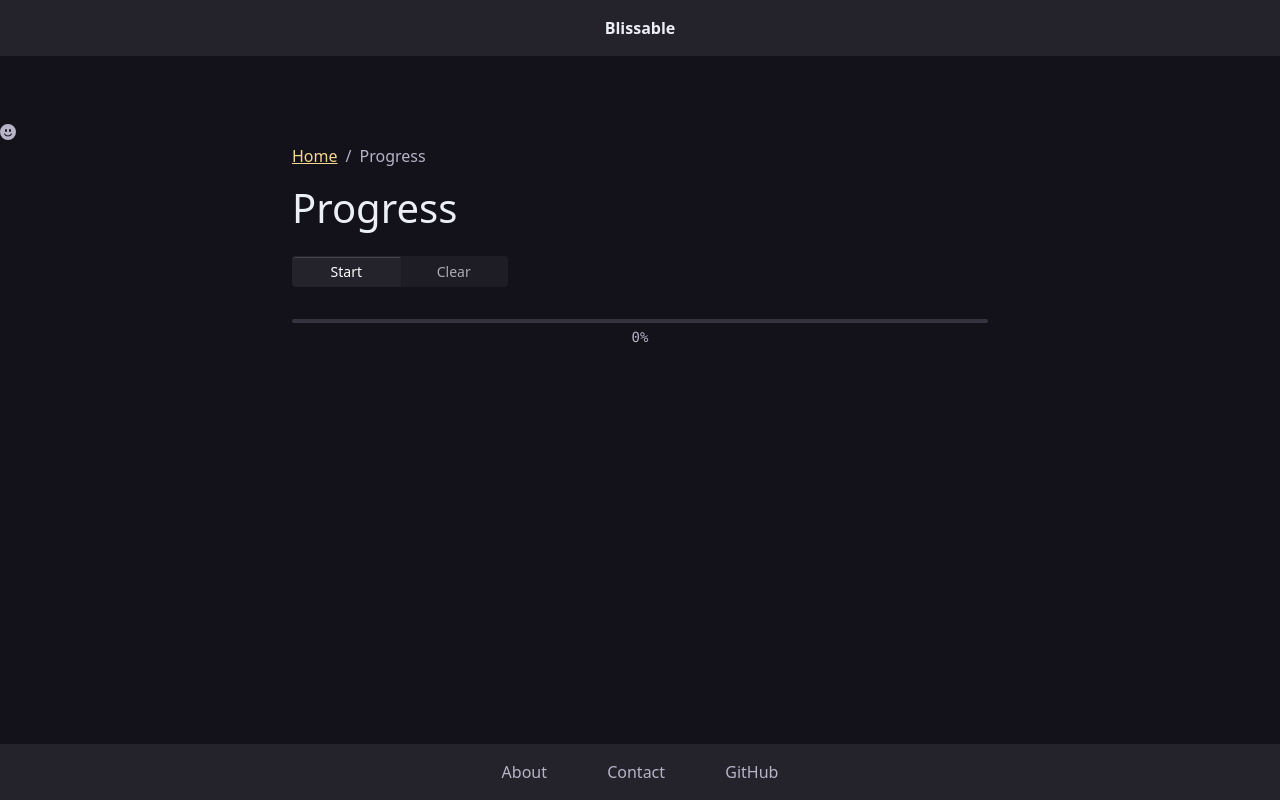
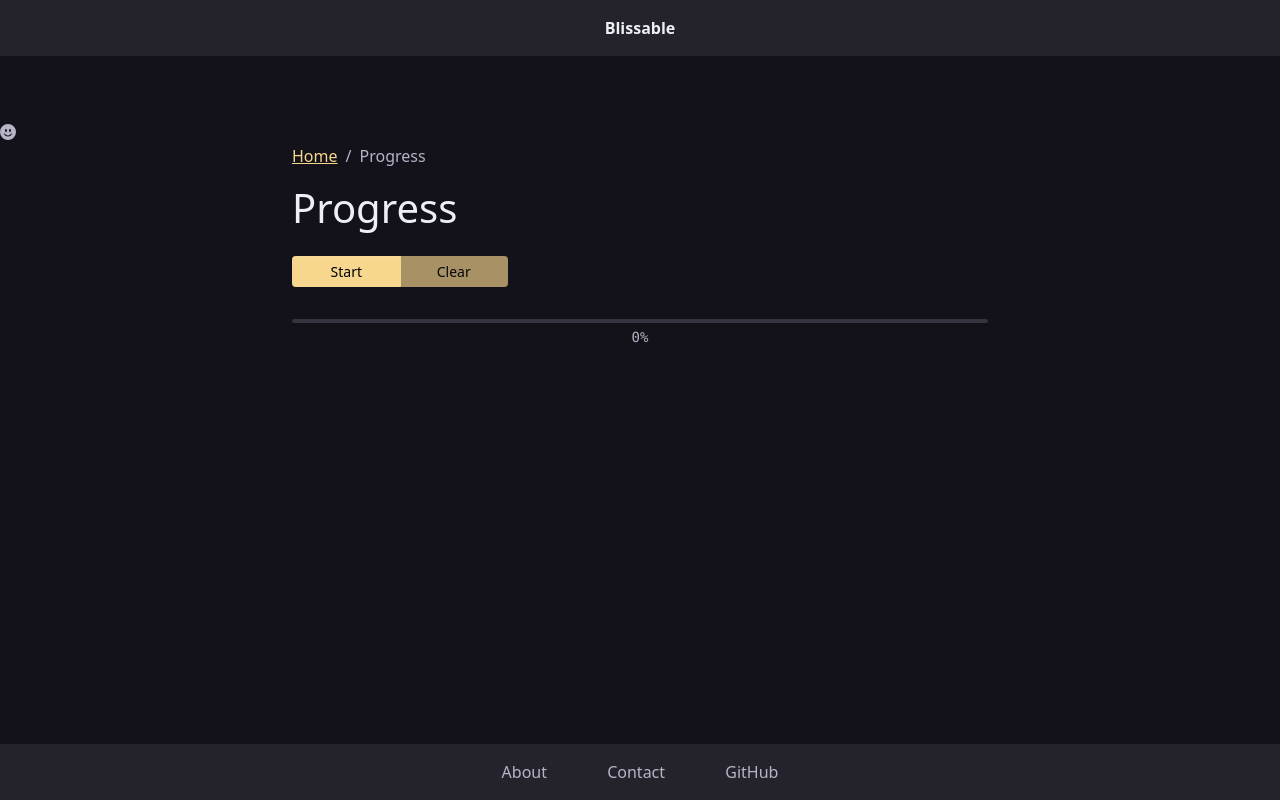
Before and after one commit to jamband/blissable, a SvelteKit app: page /progress in a window 1280 px wide. Built offline with nearby package versions, Linux system fonts and the light colour scheme.

Commit message:
Improve some button styles

```diff
--- a/src/components/button/component.svelte
+++ /dev/null
@@ -1,12 +0,0 @@
-<script lang="ts">
-  export let disabled = false;
-</script>
-
-<button
-  {...$$restProps}
-  type="button"
-  class="btn {$$props.class || ''}"
-  {disabled}
-  aria-disabled={disabled}
-  on:click><slot /></button
->
--- a/src/components/button/index.ts
+++ /dev/null
@@ -1 +0,0 @@
-export { default as Button } from "./component.svelte";
--- a/src/routes/alert/+page.svelte
+++ b/src/routes/alert/+page.svelte
@@ -1,6 +1,5 @@
 <script lang="ts">
   import { Alert } from "../../components/alert";
-  import { Button } from "../../components/button";
   import { APP_DESCRIPTION } from "../../constants/app";
   import { IconInfoCircleFill } from "../../icons";
   import { Page } from "../../layouts/page";
@@ -13,7 +12,8 @@
 <Page title="Alert" />
 <h1>Alert</h1>
 <div class="my-3 text-end">
-  <Button on:click={reload} class="btn-dark">Reload</Button>
+  <button type="button" class="btn btn-primary" on:click={reload}>Reload</button
+  >
 </div>
 <Alert class="show bg-dark" dismissible>
   <IconInfoCircleFill />
--- a/src/routes/modal/+page.svelte
+++ b/src/routes/modal/+page.svelte
@@ -32,7 +32,7 @@
 <h1>Modal</h1>
 {#each images as image (image.color)}
   <ImageBadge
-    class="font-monospace"
+    class="font-monospace btn-dark"
     color={image.color}
     text={image.text}
     data-bs-toggle="modal"
--- a/src/routes/progress/+page.svelte
+++ b/src/routes/progress/+page.svelte
@@ -1,5 +1,4 @@
 <script lang="ts">
-  import { Button } from "../../components/button";
   import { Page } from "../../layouts/page";
 
   type ToggleText = "Continue" | "Pause" | "Start";
@@ -39,11 +38,17 @@
 <h1>Progress</h1>
 <div class="row">
   <div class="my-3 col-6 col-md-4 btn-group btn-group-sm" role="group">
-    <Button class="btn-dark w-25" on:click={toggle} disabled={isCompleted}
-      >{toggleText}</Button
+    <button
+      type="button"
+      class="btn btn-primary w-25"
+      disabled={isCompleted}
+      on:click={toggle}>{toggleText}</button
     >
-    <Button class="btn-dark w-25" on:click={clear} disabled={bar === 0}
-      >Clear</Button
+    <button
+      type="button"
+      class="btn btn-primary w-25"
+      disabled={bar === 0}
+      on:click={clear}>Clear</button
     >
   </div>
 </div>
```
Also changed, not shown: src/components/dropdown/component.svelte (+4 -4 lines), src/components/image-badge/component.svelte (+4 -5 lines), src/routes/collapse/+page.svelte (+3 -4 lines), src/routes/dropdown/+page.svelte (+7 -6 lines), src/routes/offcanvas/+page.svelte (+3 -4 lines), src/routes/ratio/+page.svelte (+5 -5 lines), src/routes/toast/+page.svelte (+5 -3 lines).
